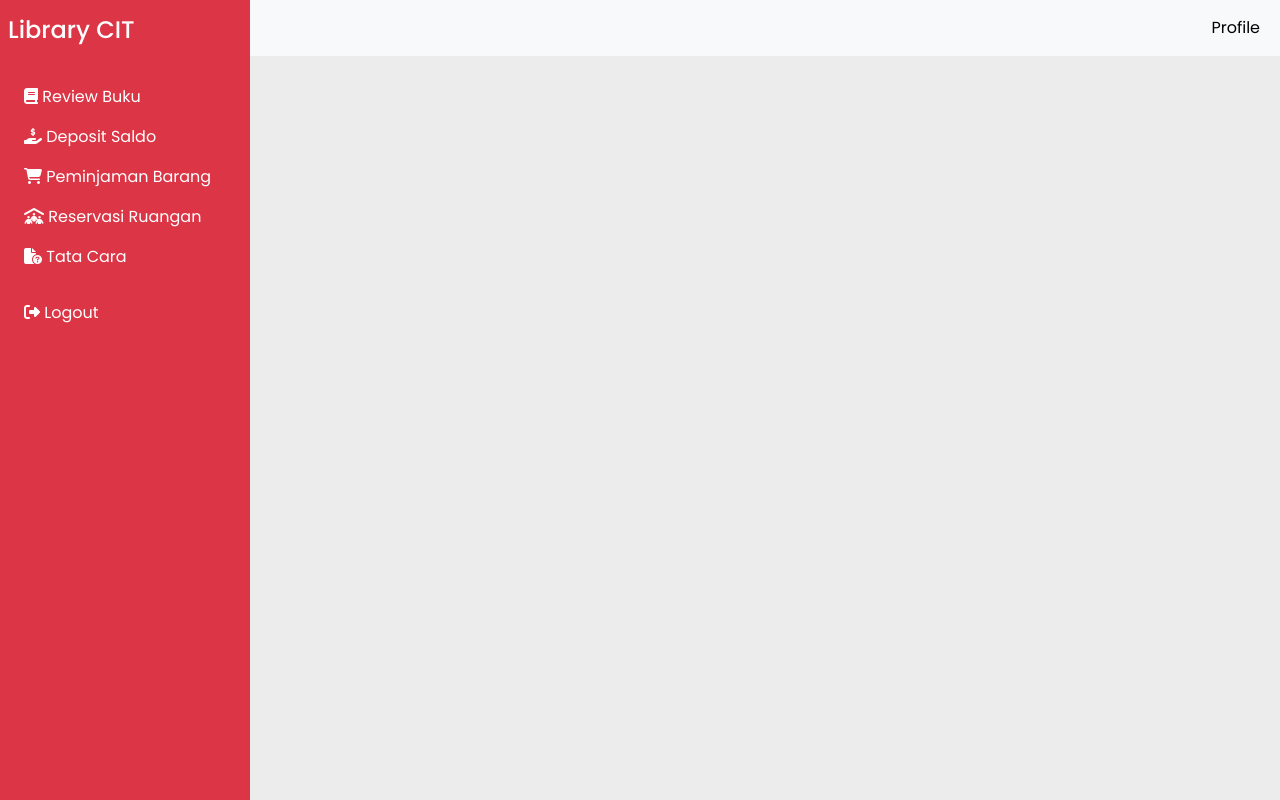
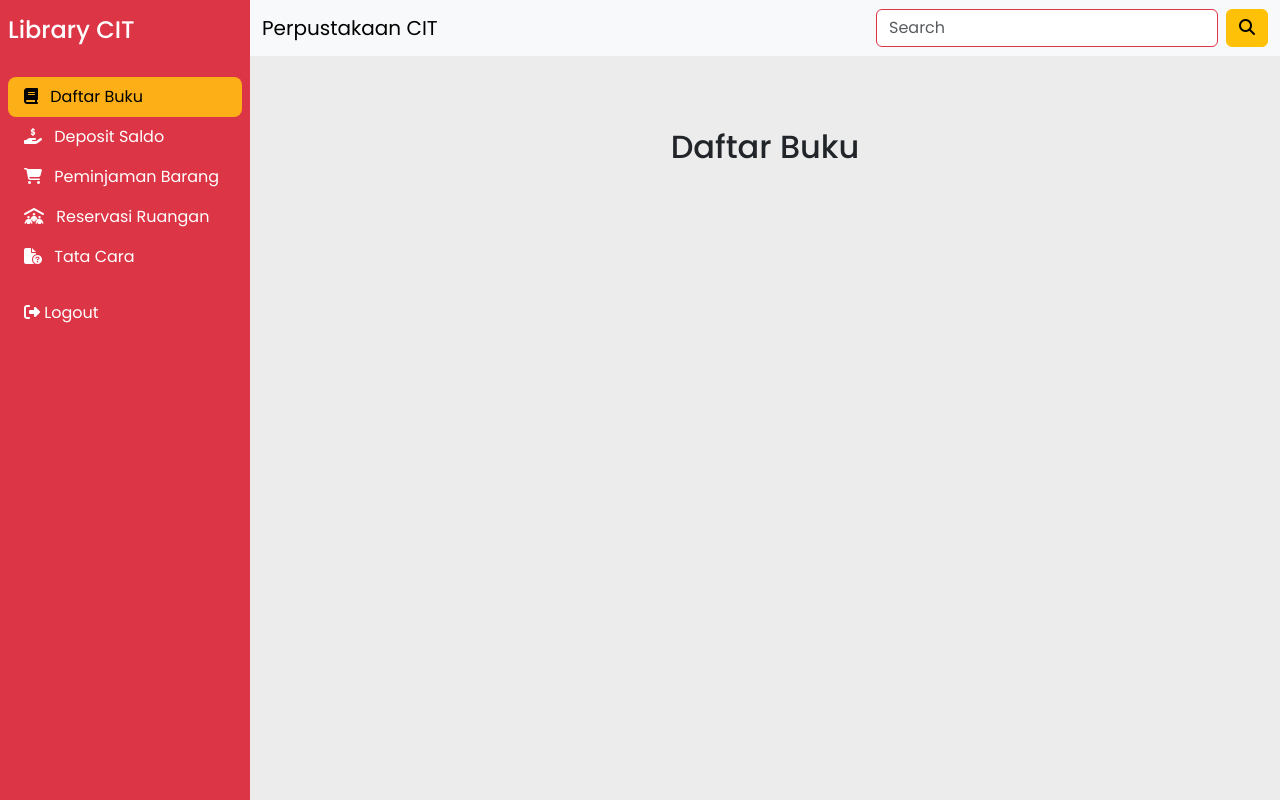
Before and after one commit to CennTT/library-cit, a Flask app: page /book in a window 1280 px wide. Run offline with Flask 3, Linux system fonts and the light colour scheme; the visitor is signed in with stand-in values (Sample User, id 1); data that the repository does not hold is empty; some libraries are stand-ins or nearby versions.

Commit message:
add book_details and index.html

```diff
--- a/app/__init__.py
+++ b/app/__init__.py
@@ -22,7 +22,7 @@ db.init_app(app)
 @app.route('/login', methods=['GET', 'POST'])
 def login():
     if request.method == 'GET':
-        return render_template('nonadmin/login_nonadmin.html')
+        return render_template('nonadmin/login.html')
     elif request.method == 'POST':
         nim = request.form['nim']
         password = request.form['password']
@@ -31,10 +31,10 @@ def login():
         print(user)
 
         if user is None:
-            return render_template('nonadmin/login_nonadmin.html', error='Invalid username or password.')
+            return render_template('nonadmin/login.html', error='Invalid username or password.')
 
         if user.password != password:
-            return render_template('nonadmin/login_nonadmin.html', error='Invalid username or password.')
+            return render_template('nonadmin/login.html', error='Invalid username or password.')
 
         session['logged_in'] = True
         session['name'] = user.name
@@ -52,10 +52,10 @@ def logout():
 @app.route("/book")
 def homepage():
     if 'logged_in' not in session:
-        return render_template('nonadmin/login_nonadmin.html')
+        return render_template('nonadmin/login.html')
 
     if not session['logged_in']:
-        return render_template('nonadmin/login_nonadmin.html')
+        return render_template('nonadmin/login.html')
 
     books = Book.query.all()
 
@@ -64,10 +64,10 @@ def homepage():
 @app.route("/book/<path:title>/<int:id>")
 def book_details(title, id):
     if 'logged_in' not in session:
-        return render_template('nonadmin/login_nonadmin.html')
+        return render_template('nonadmin/login.html')
 
     if not session['logged_in']:
-        return render_template('nonadmin/login_nonadmin.html')
+        return render_template('nonadmin/login.html')
 
     book = Book.query.get(id)
 
--- a/app/static/css/style.css
+++ b/app/static/css/style.css
@@ -53,6 +53,27 @@ hr.h-color {
 	color: #fff;
 }
 
+/*------------ Card ------------*/
+.card-img-top{
+    border-radius: 30px;
+    padding: 20px;
+    }
+    .card{
+        border-radius: 30px;
+        box-shadow: rgba(0, 0, 0, 0.1) 0px 1px 2px 0px;
+    }
+    .card-body{
+        padding: 25px;
+        margin-top: -15px;
+    }
+    .btn-primary{
+        border-radius: 50px;
+        width: 120px;
+    }
+    .btn-primary:hover{
+        background-color: black;
+        border: none;
+    }
 @media only screen and (max-width: 768px) {
 	#side_nav {
 		margin-left: -250px;
--- a/app/templates/nonadmin/index.html
+++ b/app/templates/nonadmin/index.html
@@ -1,15 +1,5 @@
-<!DOCTYPE html>
-<html lang="en">
-<head>
-    <meta charset="UTF-8">
-    <meta name="viewport" content="width=device-width, initial-scale=1.0">
-    <title>Document</title>
-    <link href="https://cdn.jsdelivr.net/npm/bootstrap@5.3.2/dist/css/bootstrap.min.css" rel="stylesheet" integrity="sha384-T3c6CoIi6uLrA9TneNEoa7RxnatzjcDSCmG1MXxSR1GAsXEV/Dwwykc2MPK8M2HN" crossorigin="anonymous">
-    <script src="https://kit.fontawesome.com/b1dff65b53.js" crossorigin="anonymous"></script>
-    <link rel="stylesheet" href="{{ url_for('static', filename='css/style.css') }}">
-</head>
-<body>
-    <body>
+{% extends "nonadmin/test.html" %}
+{% block body %}
     <div class="main-container d-flex">
         <div class="sidebar bg-danger" id="side_nav">
             <div class="header-box px-2 pt-3 pb-4 d-flex justify-content-between">
@@ -17,11 +7,11 @@
                 <button class="btn d-md-none d-block close-btn px-1 py-0 text-white"><i class="fal fa-stream"></i></button>
             </div>
             <ul class="list-unstyled px-2">
-                    <li class=""><a href="#" class="text-decoration-none px-3 py-2 d-block"><i class="fa-solid fa-book"></i> Review Buku</a></li>
-                    <li class=""><a href="#" class="text-decoration-none px-3 py-2 d-block"><i class="fa-solid fa-hand-holding-dollar"></i> Deposit Saldo</a></li>
-                    <li class=""><a href="#" class="text-decoration-none px-3 py-2 d-block"><i class="fa-solid fa-cart-shopping"></i> Peminjaman Barang</a></li>
-                    <li class=""><a href="#" class="text-decoration-none px-3 py-2 d-block"><i class="fa-solid fa-people-roof"></i> Reservasi Ruangan</a></li>
-                    <li class=""><a href="#" class="text-decoration-none px-3 py-2 d-block"><i class="fa-solid fa-file-circle-question"></i> Tata Cara</a></li>
+                <li class="active"><a href="#" class="text-decoration-none px-3 py-2 d-block"><i class="fa-solid fa-book pe-2"></i> Daftar Buku</a></li>
+                <li class=""><a href="#" class="text-decoration-none px-3 py-2 d-block"><i class="fa-solid fa-hand-holding-dollar pe-2"></i> Deposit Saldo</a></li>
+                <li class=""><a href="#" class="text-decoration-none px-3 py-2 d-block"><i class="fa-solid fa-cart-shopping pe-2"></i> Peminjaman Barang</a></li>
+                <li class=""><a href="#" class="text-decoration-none px-3 py-2 d-block"><i class="fa-solid fa-people-roof pe-2"></i> Reservasi Ruangan</a></li>
+                <li class=""><a href="#" class="text-decoration-none px-3 py-2 d-block"><i class="fa-solid fa-file-circle-question pe-2"></i> Tata Cara</a></li>
             </ul>
 
             <ul class="list-unstyled px-2">
@@ -31,43 +21,48 @@
         <div class="content">
             <nav class="navbar navbar-expand-md navbar-light bg-light">
                 <div class="container-fluid">
-                        <div class="d-flex justify-content-between d-md-none d-block">
-                        <button class="btn px-1 py-0 open-btn me-2"><i class="fal fa-stream"></i></button>
-                            <a class="navbar-brand fs-4" href="#"><span class="bg-dark rounded px-2 py-0 text-white">CL</span></a>
-                        </div>
-                        <button class="navbar-toggler p-0 border-0" type="button" data-bs-toggle="collapse"
-                            data-bs-target="#navbarSupportedContent" aria-controls="navbarSupportedContent"
-                            aria-expanded="false" aria-label="Toggle navigation">
-                            <i class="fal fa-bars"></i>
-                        </button>
-                        <div class="collapse navbar-collapse justify-content-end" id="navbarSupportedContent">
-                            <ul class="navbar-nav mb-2 mb-lg-0">
-                                <li class="nav-item">
-                                    <a class="nav-link active" aria-current="page" href="#">Profile</a>
-                                </li>
-
-                            </ul>
-
-                        </div>
+                    <a class="navbar-brand">Perpustakaan CIT</a>
+                    <form class="d-flex" role="search">
+                      <input class="form-control me-2 border-danger" type="search" placeholder="Search" aria-label="Search">
+                      <button class="btn btn-warning" type="submit"><i class="fa-solid fa-magnifying-glass"></i></button>
+                    </form>
                 </div>
             </nav>
 
-                <div class="dashboard-content px-3 pt-4">
+            <div class="books-display-content px-3 pt-4">
+                <div class="container py-5">
+                    <h2 class="text-center pb-3">Daftar Buku</h2>
                     {% if books %}
                     {% for book in books %}
+                    <div class="row row-cols-1 row-cols-md-4 g-4 py-2">
+                        <div class="col">
+                            <div id="{{ book.book_id }}" class="card" >
+                                <img src="{{ url_for('static', filename='images/createthumb.jpeg') }}" class="card-img-top w-50 mx-auto d-block pt-3">
+                                <div class="card-body">
+                                    <h5 class="card-title">{{ book.title }}</h5>
+                                    <p class="card-text text-danger">{{ book.writer }}</p>
+                                </div>
+                                <div class="mb-5 d-flex justify-content-around">
+                                    <h4 class="text-success">3.33/5</h4>
                                     <a href="{{ url_for('book_details', title=book.title, id=book.book_id) }}">
+                                        <button class="btn btn-outline-warning rounded-pill">Review</button>
+                                    </a>
+                                </div>
+                            </div>
+                        </div>
+
+
+                        <!-- <a href="{{ url_for('book_details', title=book.title, id=book.book_id) }}">
                             <div id="{{ book.book_id }}" class="book-info">
                                 <h3>{{ book.title }}</h3>
                                 <h5>{{ book.writer }}</h5>
                             </div>
-                    </a>
+                        </a> -->
                         {% endfor %}
                         {% endif %}
                     </div>
+
             </div>
         </div>
-
-    <script src="https://cdn.jsdelivr.net/npm/@popperjs/core@2.11.8/dist/umd/popper.min.js" integrity="sha384-I7E8VVD/ismYTF4hNIPjVp/Zjvgyol6VFvRkX/vR+Vc4jQkC+hVqc2pM8ODewa9r" crossorigin="anonymous"></script>
-    <script src="https://cdn.jsdelivr.net/npm/bootstrap@5.3.2/dist/js/bootstrap.min.js" integrity="sha384-BBtl+eGJRgqQAUMxJ7pMwbEyER4l1g+O15P+16Ep7Q9Q+zqX6gSbd85u4mG4QzX+" crossorigin="anonymous"></script>
-</body>
-</html>
+    </div>
+{% endblock %}
```
Also changed, not shown: app/templates/nonadmin/book_details.html (+41 -3 lines), app/templates/nonadmin/layout.html (deleted, +0 -18 lines), app/templates/nonadmin/login_nonadmin.html (deleted, +0 -67 lines), app/static/images/createthumb.jpeg (added). Lines whose indentation alone changed are shown as unchanged.
